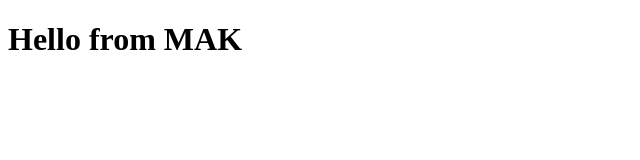
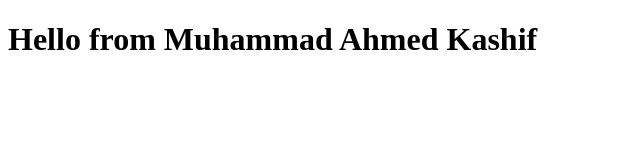
Before and after one commit to MAK0107/BTCMP2020samples, a plain HTML site: page index.html in a window 1280 px wide. Shown: the whole page, without its empty margins (0-640 px from the left). Drawn offline with Linux system fonts and the light colour scheme.

Commit message:
Updated index.html again

```diff
--- a/index.html
+++ b/index.html
@@ -6,6 +6,6 @@
     <title>Document</title>
 </head>
 <body>
-    <h1> Hello from MAK </h1>
+    <h1> Hello from Muhammad Ahmed Kashif </h1>
 </body>
 </html>
```
